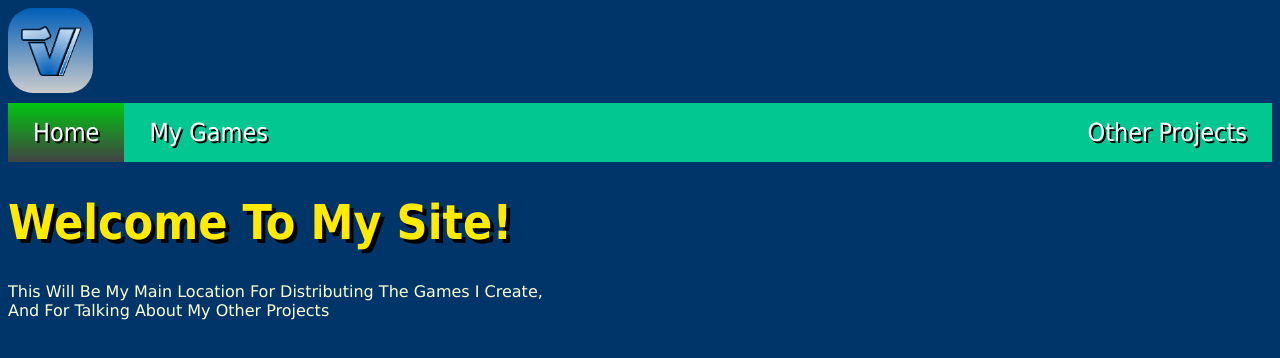
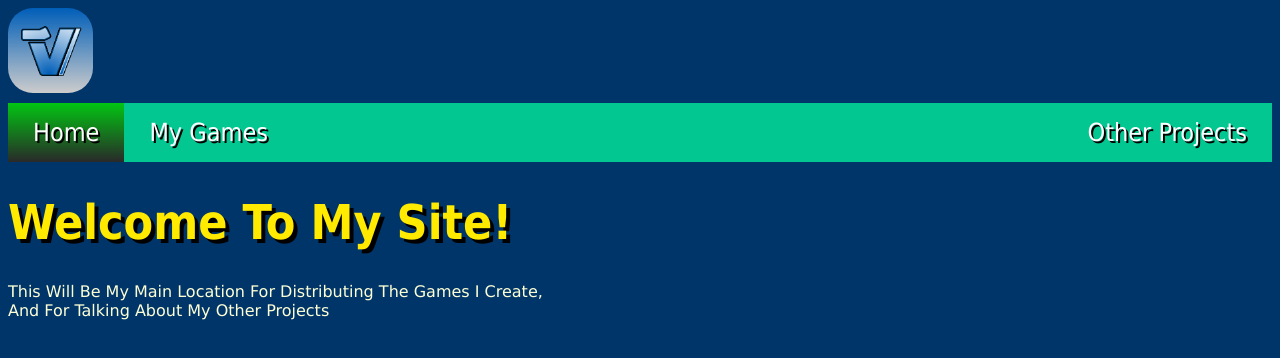
Before and after one commit to DusQuay/DusQuay.github.io, a plain HTML site: page Home.html in a window 1280 px wide. Drawn offline with Linux system fonts and the light colour scheme.

Commit message:
Update styles.css

```diff
--- a/styles.css
+++ b/styles.css
@@ -3,7 +3,7 @@
 	--NavbartextShadowColour:black;
 	--NavbarColour:#03c791;
 	--ActivecolourA:#02c513;
-	--ActivecolourB:#424242;
+	--ActivecolourB:#292929;
 }
 
 @font-face {
```
